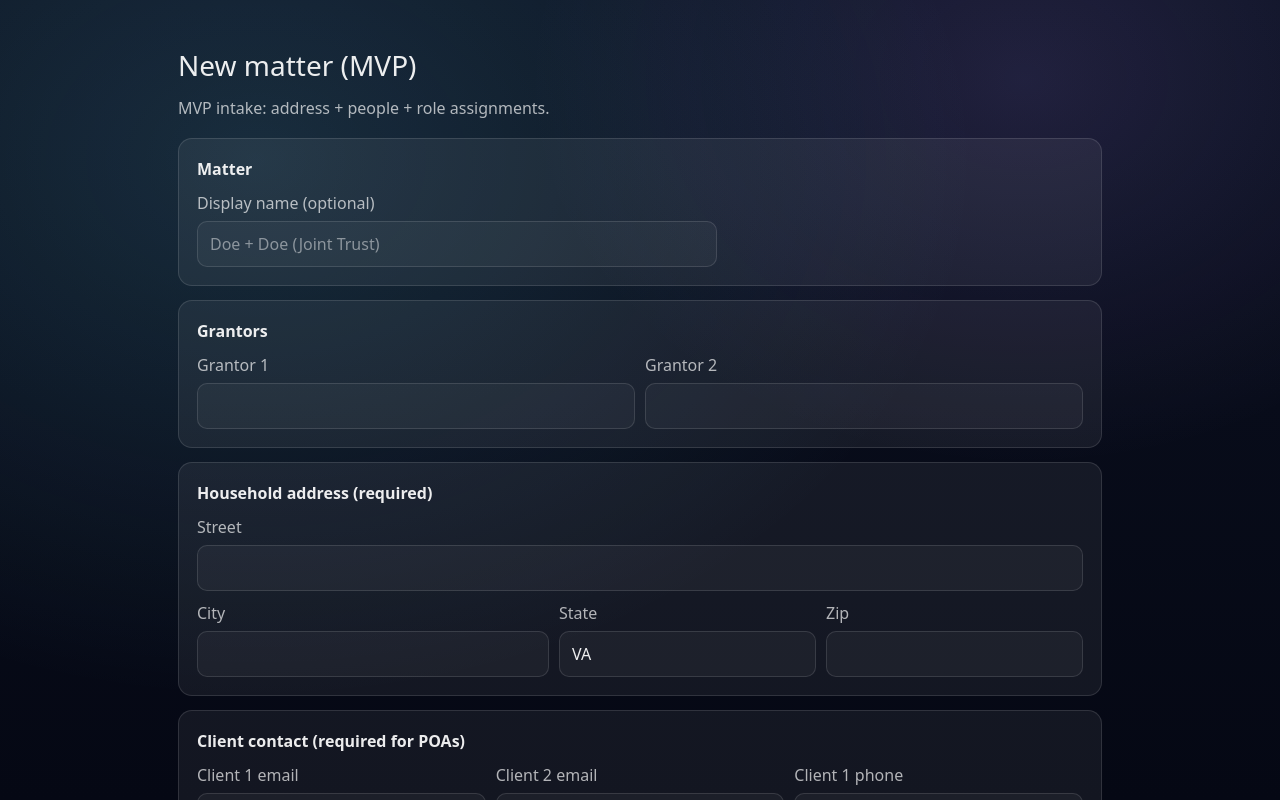
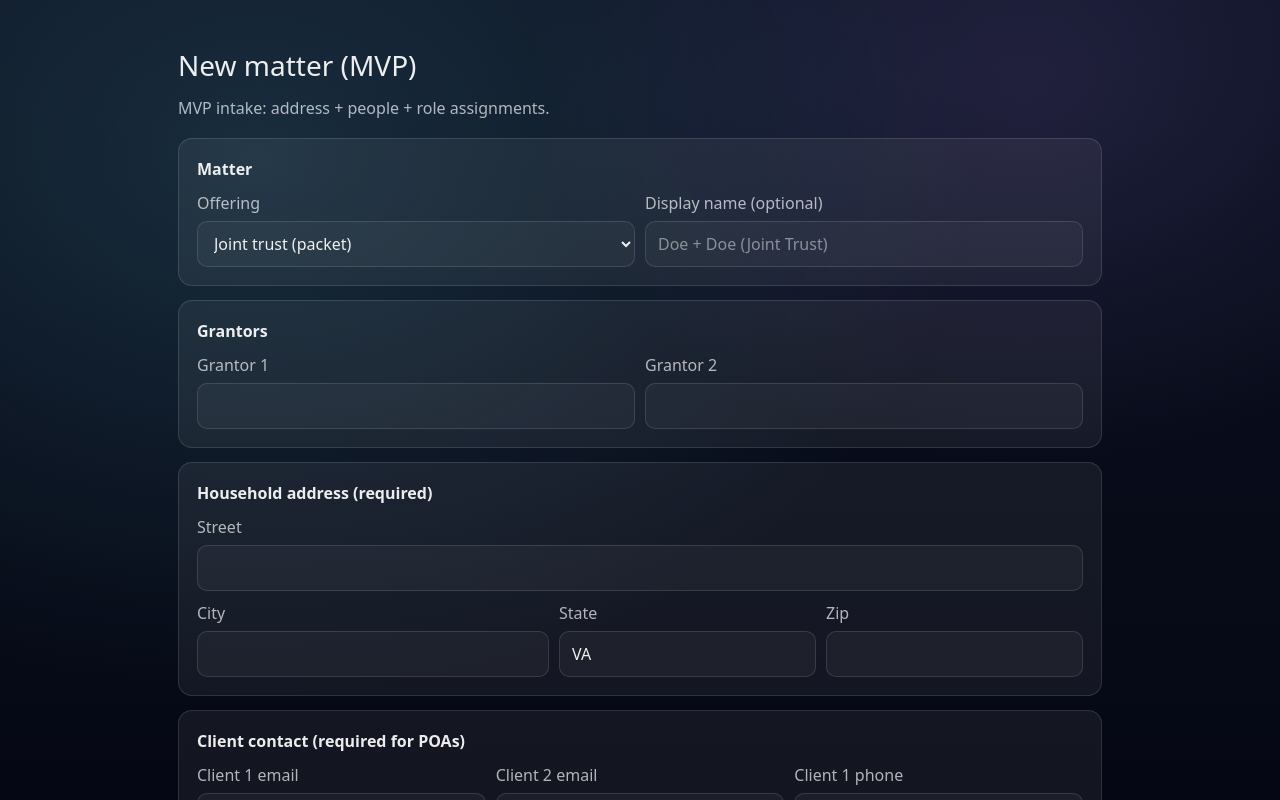
Before and after one commit to mgill-SWL/legacyguardians, a Next.js app in the folder web/: page /matters/new in a window 1280 px wide. Shown: the top 800 px of the page. Built offline with nearby package versions, Linux system fonts and the light colour scheme; no server answers; sample sign-in values are in the browser's storage.

Commit message:
Fix guardians tokens + restore offering selector

```diff
--- /dev/null
+++ b/web/src/app/matter-type.ts
@@ -0,0 +1,14 @@
+export type MatterType =
+  | "JOINT_TRUST"
+  | "RECIPROCAL_TRUSTS"
+  | "WILL_ONLY"
+  | "WILL_AND_INCAPACITY"
+  | "INCAPACITY_ONLY";
+
+export const matterTypeLabels: Record<MatterType, string> = {
+  JOINT_TRUST: "Joint trust (packet)",
+  RECIPROCAL_TRUSTS: "Reciprocal individual trusts (packet)",
+  WILL_ONLY: "Wills only",
+  WILL_AND_INCAPACITY: "Wills + incapacity docs",
+  INCAPACITY_ONLY: "Incapacity docs only",
+};
--- a/web/src/app/matters/new/ui.tsx
+++ b/web/src/app/matters/new/ui.tsx
@@ -3,6 +3,13 @@
 import { FormEvent, useMemo, useState } from "react";
 
 type Child = { name: string };
+
+type MatterType =
+  | "JOINT_TRUST"
+  | "RECIPROCAL_TRUSTS"
+  | "WILL_ONLY"
+  | "WILL_AND_INCAPACITY"
+  | "INCAPACITY_ONLY";
 
 type DistributionScheme =
   | "standard-per-stirpes-ni21-row-25-30-halves"
@@ -106,6 +113,7 @@ function RoleBlock({
 
 export function NewMatterForm() {
   const [displayName, setDisplayName] = useState("");
+  const [matterType, setMatterType] = useState<MatterType>("JOINT_TRUST");
   const [grantor1, setGrantor1] = useState("");
   const [grantor2, setGrantor2] = useState("");
 
@@ -181,6 +189,7 @@ export function NewMatterForm() {
         displayName:
           displayName.trim() || `${grantor1} + ${grantor2} (Joint Trust)`,
         intake: {
+          matterType,
           grantors: [grantor1.trim(), grantor2.trim()],
           hasMinorChildren,
           clientAddress: {
@@ -233,7 +242,20 @@ export function NewMatterForm() {
       <form onSubmit={onSubmit} style={{ marginTop: 18, display: "grid", gap: 14 }}>
         <section style={cardStyle}>
           <div style={{ fontWeight: 800, marginBottom: 10 }}>Matter</div>
-          <label style={{ display: "grid", gap: 6, maxWidth: 520 }}>
+
+          <div style={{ display: "grid", gap: 10, gridTemplateColumns: "repeat(auto-fit, minmax(240px, 1fr))" }}>
+            <label style={{ display: "grid", gap: 6 }}>
+              <span style={{ color: "var(--sw-muted)" }}>Offering</span>
+              <select value={matterType} onChange={(e) => setMatterType(e.target.value as MatterType)} style={inputStyle}>
+                <option value="JOINT_TRUST">Joint trust (packet)</option>
+                <option value="RECIPROCAL_TRUSTS">Reciprocal individual trusts (packet)</option>
+                <option value="WILL_ONLY">Wills only</option>
+                <option value="WILL_AND_INCAPACITY">Wills + incapacity docs</option>
+                <option value="INCAPACITY_ONLY">Incapacity docs only</option>
+              </select>
+            </label>
+
+            <label style={{ display: "grid", gap: 6 }}>
               <span style={{ color: "var(--sw-muted)" }}>Display name (optional)</span>
               <input
                 value={displayName}
@@ -242,6 +264,7 @@ export function NewMatterForm() {
                 style={inputStyle}
               />
             </label>
+          </div>
         </section>
 
         <section style={cardStyle}>
--- a/web/src/lib/intakeTypes.ts
+++ b/web/src/lib/intakeTypes.ts
@@ -17,6 +17,7 @@ export type RoleAssignment = {
 };
 
 export type IntakeV1 = {
+  matterType: "JOINT_TRUST" | "RECIPROCAL_TRUSTS" | "WILL_ONLY" | "WILL_AND_INCAPACITY" | "INCAPACITY_ONLY";
   grantors: [string, string];
   hasMinorChildren: boolean;
 
--- a/web/src/lib/tokenMap.ts
+++ b/web/src/lib/tokenMap.ts
@@ -41,12 +41,18 @@ export function tokenDataFromIntake(intake: IntakeV1) {
   data.CHILD1FULLNAME = intake.children?.[0] ?? "";
   data.CHILD2FULLNAME = intake.children?.[1] ?? "";
 
-  // Guardians (client1-based tokens used in will template)
+  // Guardians
+  const gPrimary = byId(intake.people, intake.roles.guardians.primary);
   const gA1 = byId(intake.people, intake.roles.guardians.alternate1);
   const gA2 = byId(intake.people, intake.roles.guardians.alternate2);
 
+  // Will template tokens (client1-based)
   data.CLIENT1FIRSTALTERNATEGUARDIANFULLNAME = gA1?.name ?? "";
   data.CLIENT1SECONDALTERNATEGUARDIANFULLNAME = gA2?.name ?? "";
+
+  // Minor-children doc tokens
+  data.FIRSTALTERNATEGUARDIANFULLNAME = gA1?.name ?? gPrimary?.name ?? "";
+  data.SECONDALTERNATEGUARDIANFULLNAME = gA2?.name ?? "";
   data.Client1FirstAlternateGuardianRelationship = gA1?.relationship ?? "";
   data.Client1SecondAlternateGuardianRelationship = gA2?.relationship ?? "";
   data.Client1FirstAlternateGuardianAddress = formatAddress(gA1);
```
Lines whose indentation alone changed are shown as unchanged.
